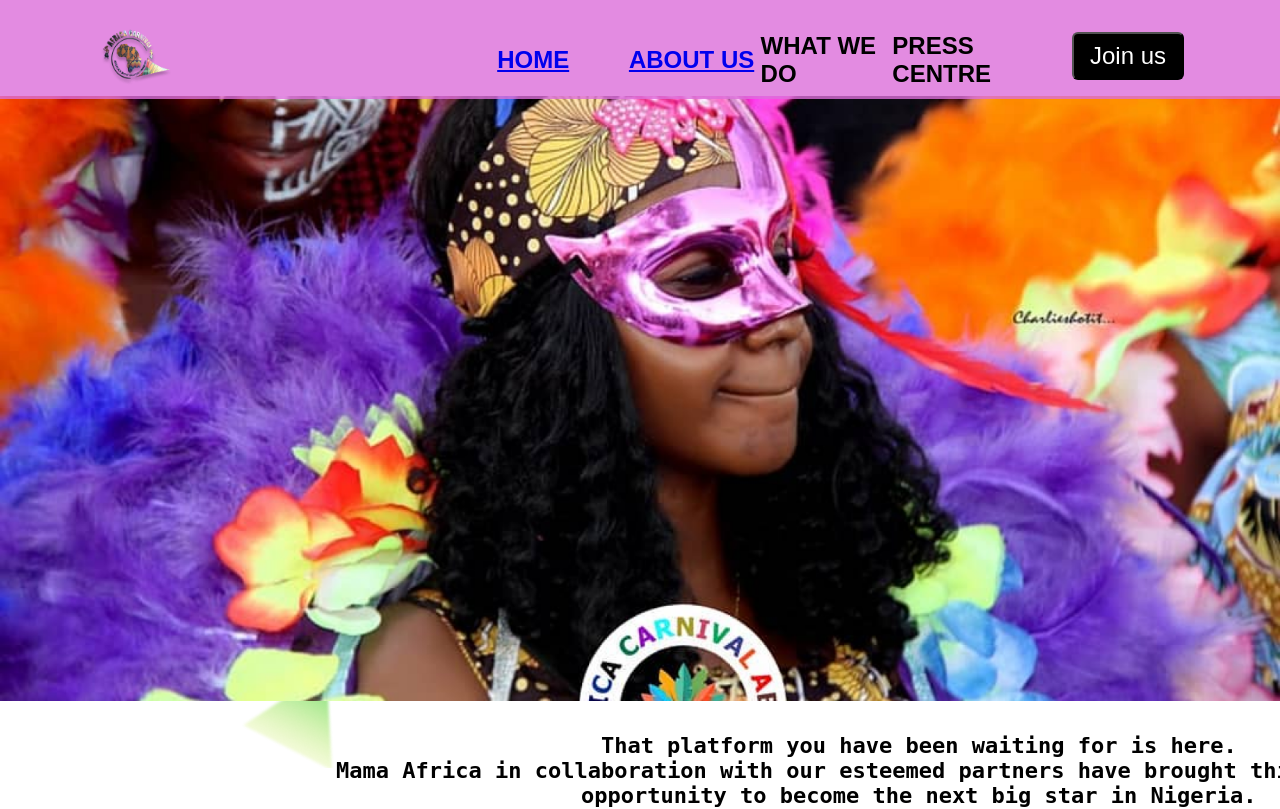
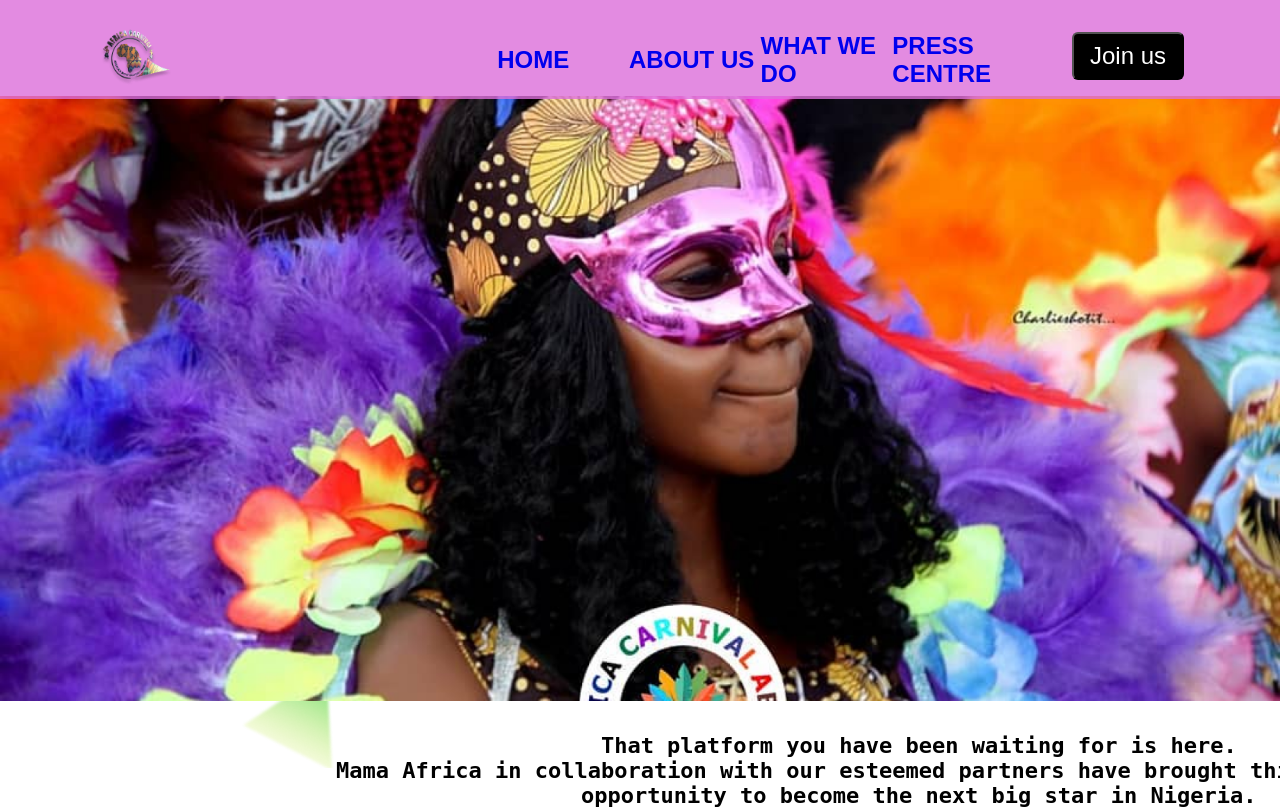
Before and after one commit to Gmukoro/mama-africa-talent-hunt, a React (Vite) app: page / in a window 1280 px wide. Shown: the top 809 px of the page. Built offline with nearby package versions, Linux system fonts and the light colour scheme; a web font is replaced by a local one.

Commit message:
Updates on pixels

```diff
--- a/src/containers/Home/Navbar/navbar.css
+++ b/src/containers/Home/Navbar/navbar.css
@@ -13,6 +13,7 @@
   width: 80%;
   justify-content: center;
   align-items: center;
+  text-decoration: none;
 }
 
 .app__home-navbar_content-items img {
@@ -29,6 +30,7 @@
   font-size: 1.5rem;
   font-weight: 600;
   margin-top: 1.3rem;
+  text-decoration: none;
   cursor: pointer;
 }
 
--- a/src/containers/Home/Navbar/navbar.jsx
+++ b/src/containers/Home/Navbar/navbar.jsx
@@ -5,21 +5,25 @@ import "./navbar.css";
 const Navbar = () => {
   return (
     <nav className="app__home-navbar">
-      <div className="app__home-navbar_content-items">
+      <nav className="app__home-navbar_content-items">
         <img
           src={logo}
           alt="Logo"
           className="app__home-navbar_content-items_logo"
         />
-        <Link to="../home">
-          <p className="app__home-navbar_content-items_text">HOME</p>
+        <Link to="../home" className="app__home-navbar_content-items_text">
+          HOME
         </Link>
-        <Link to="/about">
-          <p className="app__home-navbar_content-items_text">ABOUT US</p>
+        <Link to="/about" className="app__home-navbar_content-items_text">
+          ABOUT US
         </Link>
-        <p className="app__home-navbar_content-items_text">WHAT WE DO</p>
-        <p className="app__home-navbar_content-items_text">PRESS CENTRE</p>
-      </div>
+        <Link to="" className="app__home-navbar_content-items_text">
+          WHAT WE DO
+        </Link>
+        <Link to="" className="app__home-navbar_content-items_text">
+          PRESS CENTRE
+        </Link>
+      </nav>
       <div className="app__home-navbar_btn">
         <button type="button">Join us</button>
       </div>
```
